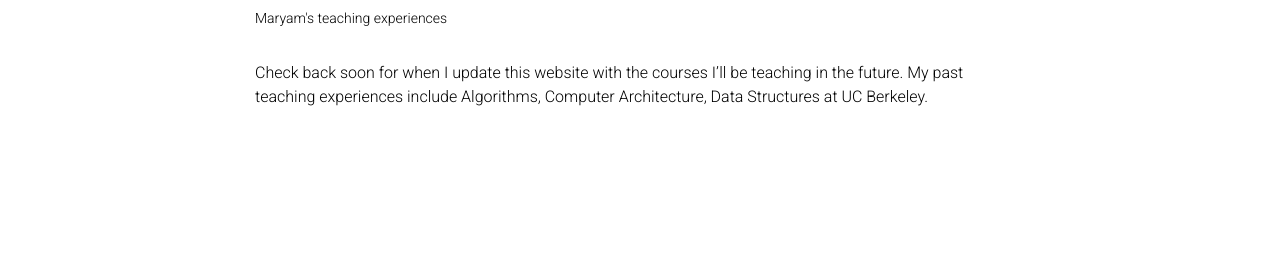
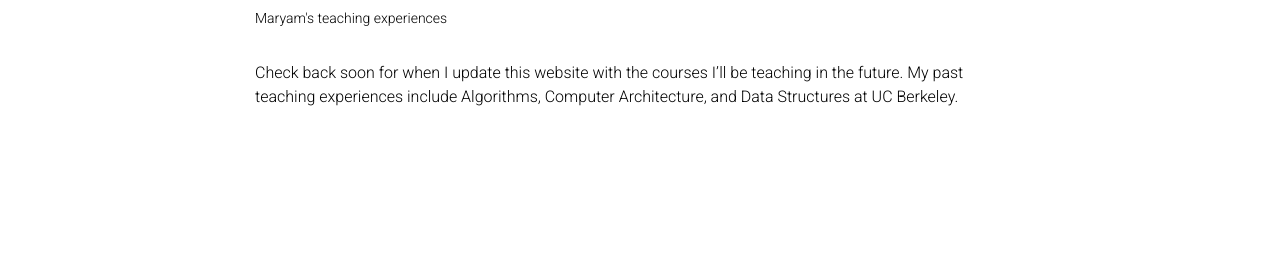
Before and after one commit to sweetbeet/azmandian.github.io, a Jekyll site: the page built from _pages/teaching.md, in a window 1280 px wide. Shown: the part 153-433 px from the top of the page. Built offline with Jekyll 4.4.1, drawn with Linux system fonts in a browser that asks for light colours; full-size pictures stand in for the smaller copies a plugin makes; comment, search, counter and statistics services are not loaded; a style sheet for code colours, icons or effects is not loaded.

Commit message:
small fix

```diff
--- a/_pages/teaching.md
+++ b/_pages/teaching.md
@@ -7,6 +7,6 @@
 nav_order: 5
 ---
 
-Check back soon for when I update this website with the courses I'll be teaching in the future. My past teaching experiences include Algorithms, Computer Architecture, Data Structures at UC Berkeley.
+Check back soon for when I update this website with the courses I'll be teaching in the future. My past teaching experiences include Algorithms, Computer Architecture, and Data Structures at UC Berkeley.
 
 [//]: # (For now, this page is assumed to be a static description of your courses. You can convert it to a collection similar to `_projects/` so that you can have a dedicated page for each course. Organize your courses by years, topics, or universities, however you like!)
```
Also changed, not shown: _news/announcement_3.md (deleted, +0 -8 lines).
